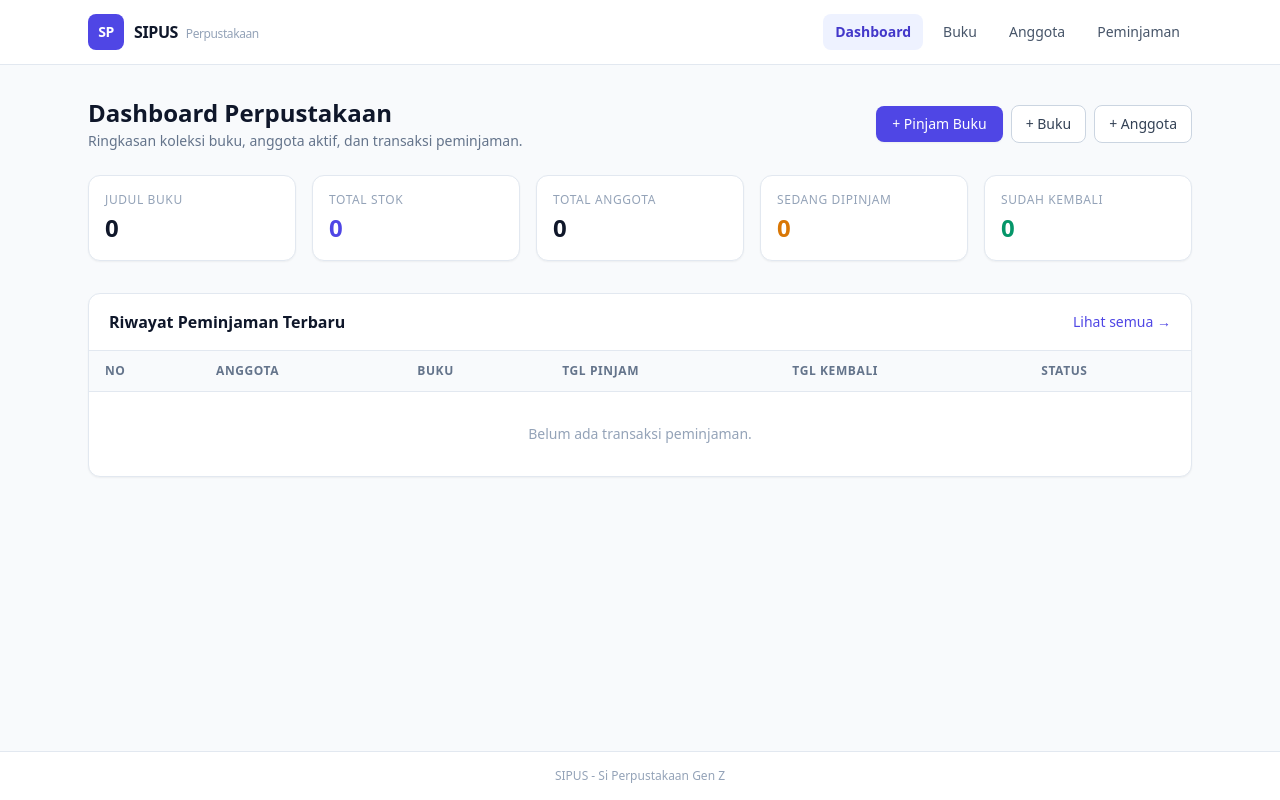
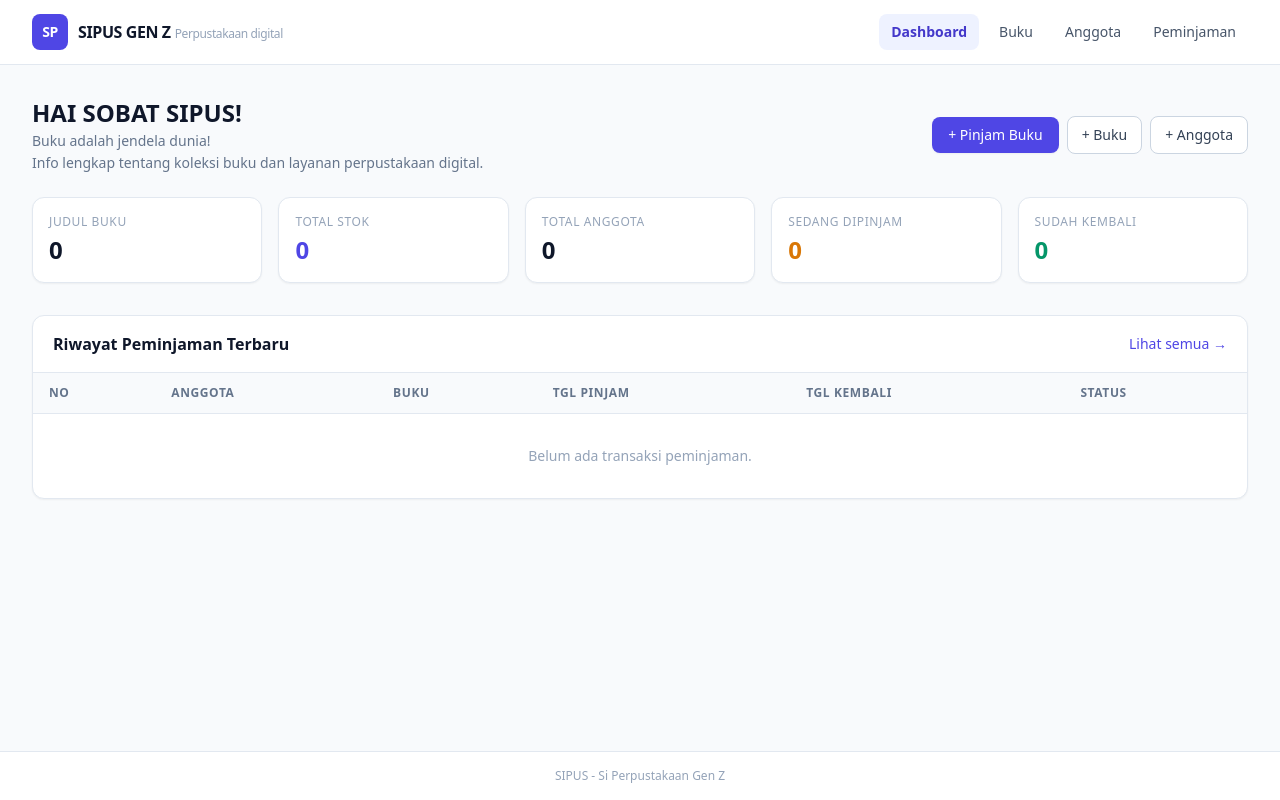
Before and after one commit to Velove21/APP-SIPUS-GEN-Z, a Laravel app: page / in a window 1280 px wide. Run offline with Laravel 12, Linux system fonts and the light colour scheme; data that the repository does not hold is empty; some libraries are stand-ins or nearby versions.

Commit message:
Update project

```diff
--- a/resources/views/anggota/create.blade.php
+++ b/resources/views/anggota/create.blade.php
@@ -3,7 +3,7 @@
 @section('title', 'Tambah Anggota — SIPUS')
 
 @section('content')
-    <div class="max-w-xl mx-auto">
+    <div class="w-full">
         <div class="mb-6">
             <h1 class="text-2xl font-bold text-slate-900">Tambah Anggota Baru</h1>
             <p class="text-sm text-slate-500 mt-0.5">Daftarkan anggota perpustakaan baru.</p>
--- a/resources/views/anggota/edit.blade.php
+++ b/resources/views/anggota/edit.blade.php
@@ -3,7 +3,7 @@
 @section('title', 'Edit Anggota — SIPUS')
 
 @section('content')
-    <div class="max-w-xl mx-auto">
+    <div class="w-full">
         <div class="mb-6">
             <h1 class="text-2xl font-bold text-slate-900">Edit Data Anggota</h1>
             <p class="text-sm text-slate-500 mt-0.5">Perbarui data anggota perpustakaan.</p>
--- a/resources/views/buku/create.blade.php
+++ b/resources/views/buku/create.blade.php
@@ -3,7 +3,7 @@
 @section('title', 'Tambah Buku — SIPUS')
 
 @section('content')
-    <div class="max-w-xl mx-auto">
+    <div class="w-full">
         <div class="mb-6">
             <h1 class="text-2xl font-bold text-slate-900">Tambah Buku Baru</h1>
             <p class="text-sm text-slate-500 mt-0.5">Masukkan detail buku ke dalam katalog.</p>
--- a/resources/views/buku/edit.blade.php
+++ b/resources/views/buku/edit.blade.php
@@ -3,7 +3,7 @@
 @section('title', 'Edit Buku — SIPUS')
 
 @section('content')
-    <div class="max-w-xl mx-auto">
+    <div class="w-full">
         <div class="mb-6">
             <h1 class="text-2xl font-bold text-slate-900">Edit Data Buku</h1>
             <p class="text-sm text-slate-500 mt-0.5">Perbarui informasi atau stok buku.</p>
--- a/resources/views/dashboard.blade.php
+++ b/resources/views/dashboard.blade.php
@@ -5,8 +5,9 @@
 @section('content')
     <div class="flex flex-col sm:flex-row sm:items-center sm:justify-between gap-4 mb-6">
         <div>
-            <h1 class="text-2xl font-bold text-slate-900">Dashboard Perpustakaan</h1>
-            <p class="text-sm text-slate-500 mt-0.5">Ringkasan koleksi buku, anggota aktif, dan transaksi peminjaman.</p>
+            <h1 class="text-2xl font-bold text-slate-900">HAI SOBAT SIPUS!</h1>
+            <p class="text-sm text-slate-500 mt-0.5">Buku adalah jendela dunia!</p>
+             <p class="text-sm text-slate-500 mt-0.5">Info lengkap tentang koleksi buku dan layanan perpustakaan digital.</p>
         </div>
         <div class="flex flex-wrap items-center gap-2">
             <a href="{{ route('peminjaman.create') }}"
--- a/resources/views/layouts/app.blade.php
+++ b/resources/views/layouts/app.blade.php
@@ -8,36 +8,36 @@
 </head>
 <body class="bg-slate-50 text-slate-800 antialiased min-h-screen flex flex-col">
     <header class="bg-white border-b border-slate-200 sticky top-0 z-20">
-        <div class="max-w-6xl mx-auto px-4 sm:px-6 h-16 flex items-center justify-between gap-4">
-            <a href="{{ route('dashboard') }}" class="flex items-center gap-2.5 font-bold text-slate-900 tracking-tight">
+        <div class="w-full px-4 sm:px-6 lg:px-8 py-3 sm:py-0 sm:h-16 flex flex-col sm:flex-row sm:items-center sm:justify-between gap-3 sm:gap-4">
+            <a href="{{ route('dashboard') }}" class="flex items-center gap-2.5 font-bold text-slate-900 tracking-tight shrink-0">
                 <span class="inline-flex items-center justify-center w-9 h-9 rounded-lg bg-indigo-600 text-white text-sm font-extrabold">
                     SP
                 </span>
-                <span>SIPUS <span class="hidden sm:inline font-normal text-slate-400 text-xs ml-1">Perpustakaan</span></span>
+                <span>SIPUS GEN Z<span class="hidden md:inline font-normal text-slate-400 text-xs ml-1">Perpustakaan digital</span></span>
             </a>
 
-            <nav class="flex items-center gap-1 sm:gap-2 text-sm font-medium">
+            <nav class="flex items-center gap-1 sm:gap-2 text-sm font-medium overflow-x-auto w-full sm:w-auto pb-1 sm:pb-0">
                 <a href="{{ route('dashboard') }}"
-                   class="px-3 py-2 rounded-lg transition {{ request()->routeIs('dashboard') ? 'bg-indigo-50 text-indigo-700 font-semibold' : 'text-slate-600 hover:bg-slate-100 hover:text-slate-900' }}">
+                   class="px-3 py-2 rounded-lg transition whitespace-nowrap {{ request()->routeIs('dashboard') ? 'bg-indigo-50 text-indigo-700 font-semibold' : 'text-slate-600 hover:bg-slate-100 hover:text-slate-900' }}">
                     Dashboard
                 </a>
                 <a href="{{ route('buku.index') }}"
-                   class="px-3 py-2 rounded-lg transition {{ request()->routeIs('buku.*') ? 'bg-indigo-50 text-indigo-700 font-semibold' : 'text-slate-600 hover:bg-slate-100 hover:text-slate-900' }}">
+                   class="px-3 py-2 rounded-lg transition whitespace-nowrap {{ request()->routeIs('buku.*') ? 'bg-indigo-50 text-indigo-700 font-semibold' : 'text-slate-600 hover:bg-slate-100 hover:text-slate-900' }}">
                     Buku
                 </a>
                 <a href="{{ route('anggota.index') }}"
-                   class="px-3 py-2 rounded-lg transition {{ request()->routeIs('anggota.*') ? 'bg-indigo-50 text-indigo-700 font-semibold' : 'text-slate-600 hover:bg-slate-100 hover:text-slate-900' }}">
+                   class="px-3 py-2 rounded-lg transition whitespace-nowrap {{ request()->routeIs('anggota.*') ? 'bg-indigo-50 text-indigo-700 font-semibold' : 'text-slate-600 hover:bg-slate-100 hover:text-slate-900' }}">
                     Anggota
                 </a>
                 <a href="{{ route('peminjaman.index') }}"
-                   class="px-3 py-2 rounded-lg transition {{ request()->routeIs('peminjaman.*') ? 'bg-indigo-50 text-indigo-700 font-semibold' : 'text-slate-600 hover:bg-slate-100 hover:text-slate-900' }}">
+                   class="px-3 py-2 rounded-lg transition whitespace-nowrap {{ request()->routeIs('peminjaman.*') ? 'bg-indigo-50 text-indigo-700 font-semibold' : 'text-slate-600 hover:bg-slate-100 hover:text-slate-900' }}">
                     Peminjaman
                 </a>
             </nav>
         </div>
     </header>
 
-    <main class="flex-1 max-w-6xl w-full mx-auto px-4 sm:px-6 py-8">
+    <main class="flex-1 w-full px-4 sm:px-6 lg:px-8 py-6 sm:py-8">
         @if (session('success'))
             <div class="mb-6 rounded-xl bg-emerald-50 border border-emerald-200 px-4 py-3 text-sm text-emerald-800 flex items-center justify-between">
                 <span>{{ session('success') }}</span>
--- a/resources/views/peminjaman/create.blade.php
+++ b/resources/views/peminjaman/create.blade.php
@@ -3,7 +3,7 @@
 @section('title', 'Tambah Peminjaman — SIPUS')
 
 @section('content')
-    <div class="max-w-xl mx-auto">
+    <div class="w-full">
         <div class="mb-6">
             <h1 class="text-2xl font-bold text-slate-900">Form Peminjaman Buku</h1>
             <p class="text-sm text-slate-500 mt-0.5">Catat peminjaman baru dan kurangi stok buku secara otomatis.</p>
--- a/resources/views/peminjaman/edit.blade.php
+++ b/resources/views/peminjaman/edit.blade.php
@@ -3,7 +3,7 @@
 @section('title', 'Edit Peminjaman — SIPUS')
 
 @section('content')
-    <div class="max-w-xl mx-auto">
+    <div class="w-full">
         <div class="mb-6">
             <h1 class="text-2xl font-bold text-slate-900">Edit Data Peminjaman</h1>
             <p class="text-sm text-slate-500 mt-0.5">Koreksi data transaksi dengan penyesuaian stok otomatis.</p>
```
